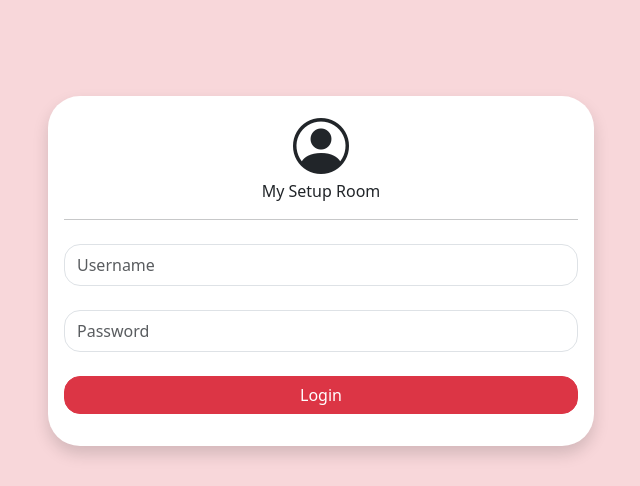
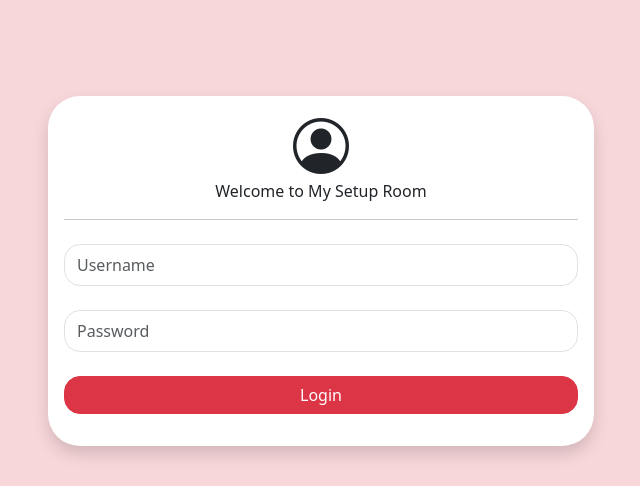
Before and after one commit to KinRan01/MySetupRoom, a PHP site: page /login.php in a window 1280 px wide. Shown: the top 486 px of the page, without its empty margins (319-959 px from the left). Run offline with PHP 8.4, Linux system fonts and the light colour scheme; a stand-in replaces the project's code that opens the database connection.

Commit message:
ubah judul form login

```diff
--- a/login.php
+++ b/login.php
@@ -77,7 +77,7 @@ if ($_SERVER["REQUEST_METHOD"] == "POST") {
         <div class="card-body">
           <div class="text-center mb-3">
             <i class="bi bi-person-circle h1 display-4"></i>
-            <p>My Setup Room</p>
+            <p>Welcome to My Setup Room</p>
             <hr />
           </div>
           <form action="" method="post">
```
